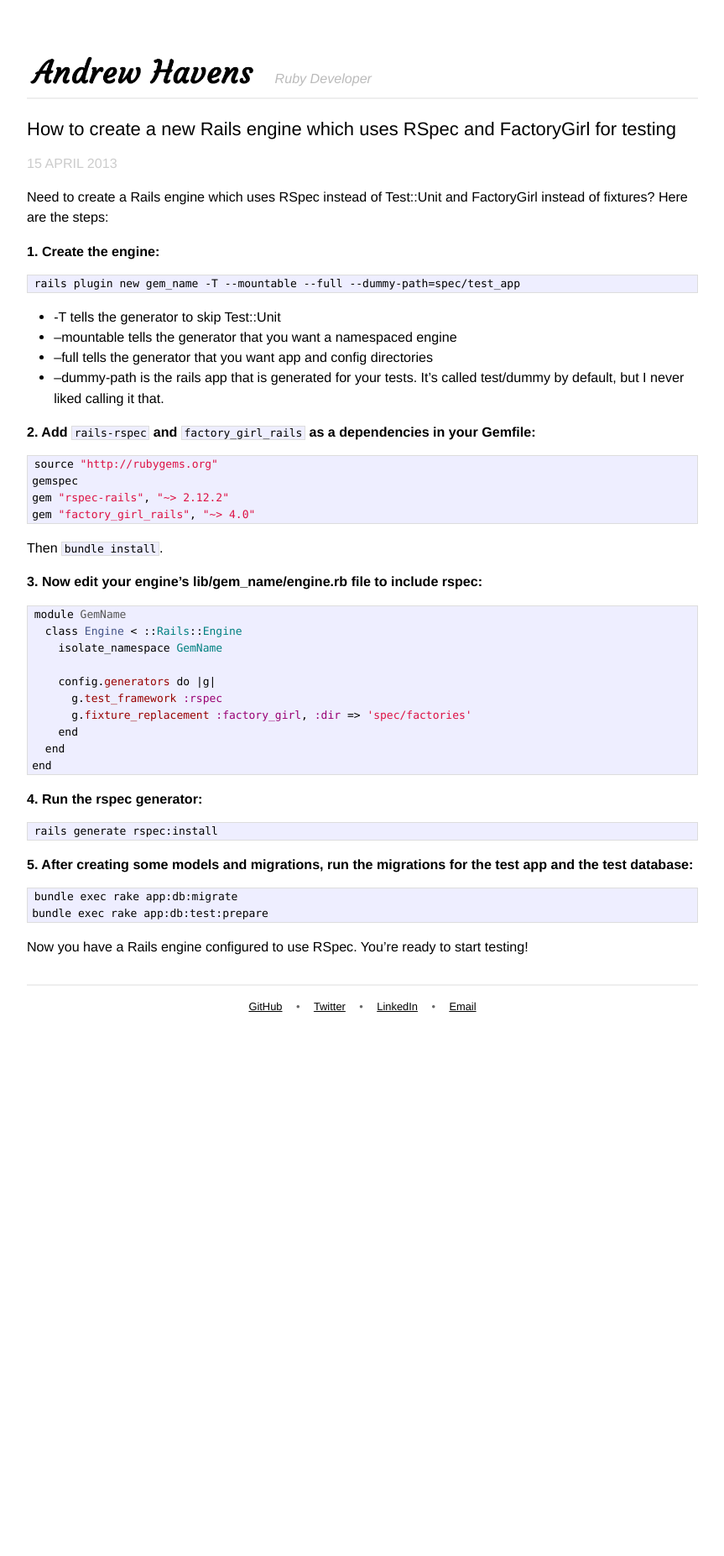
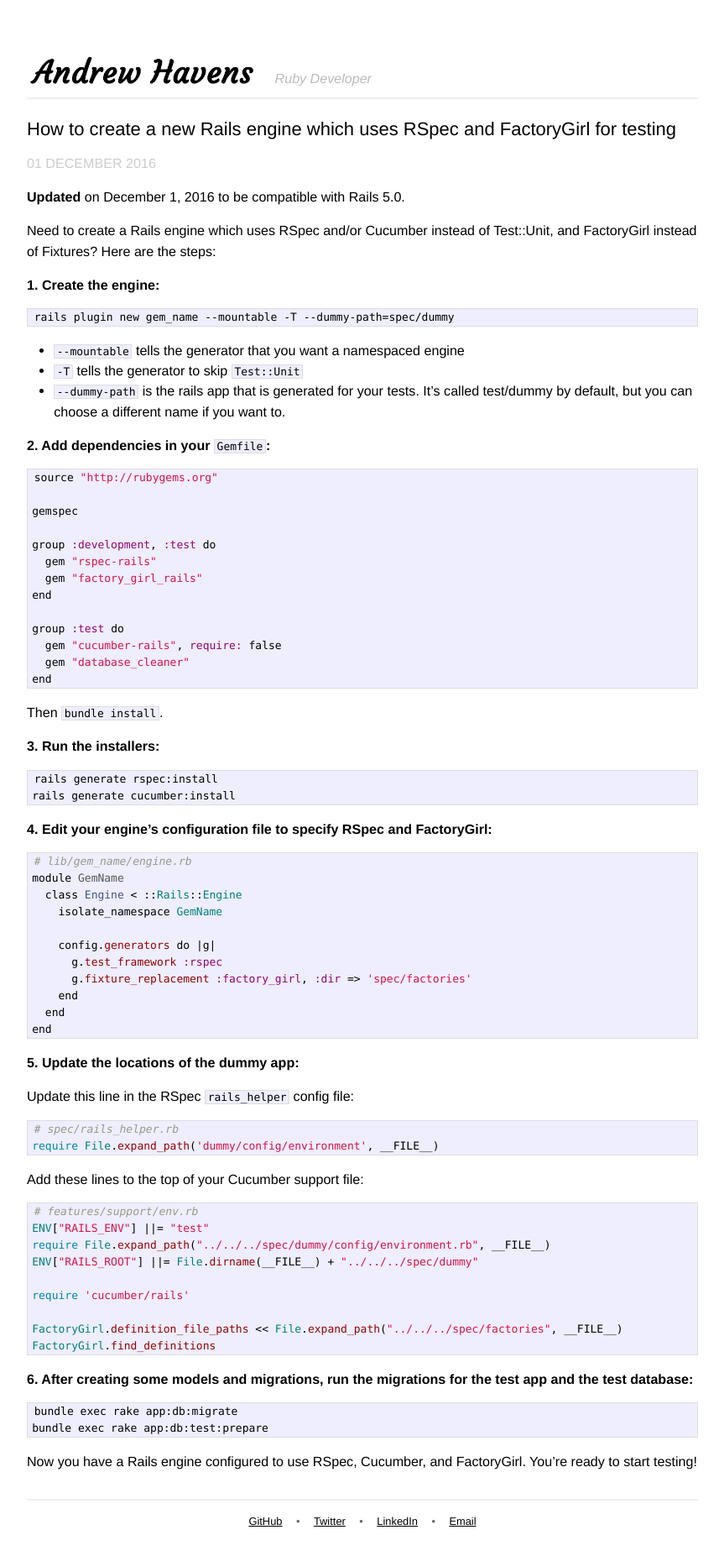
Before and after one commit to andrewhavens/andrewhavens.github.io, a Jekyll site: the page built from _posts/2013-04-15-how-to-create-a-new-rails-engine-which-uses-rspec-and-factorygirl-for-testing.md, in a window 1280 px wide. Shown: the whole page at 84% size, without its empty margins (208-1071 px from the left). Built offline with Jekyll 4.4.1, drawn with Linux system fonts in a browser that asks for light colours; Markdown is read by kramdown in place of the engine named in the settings; comment, search, counter and statistics services are not loaded; before the commit the page ends 1240 px from its top, so only the background shows below that.

Commit message:
Update Rails engine blog post.

````diff
--- a/_posts/2013-04-15-how-to-create-a-new-rails-engine-which-uses-rspec-and-factorygirl-for-testing.md
+++ b/_posts/2013-04-15-how-to-create-a-new-rails-engine-which-uses-rspec-and-factorygirl-for-testing.md
@@ -1,35 +1,53 @@
 ---
 layout: post
 title: "How to create a new Rails engine which uses RSpec and FactoryGirl for testing"
-date: 2013-04-15
+date: 2016-12-01
 permalink: /posts/27/how-to-create-a-new-rails-engine-which-uses-rspec-and-factorygirl-for-testing
 ---
-Need to create a Rails engine which uses RSpec instead of Test::Unit and FactoryGirl instead of fixtures? Here are the steps:
+**Updated** on December 1, 2016 to be compatible with Rails 5.0.
+
+Need to create a Rails engine which uses RSpec and/or Cucumber instead of Test::Unit, and FactoryGirl instead of Fixtures? Here are the steps:
 
 ### 1. Create the engine:
 
 ```text
-rails plugin new gem_name -T --mountable --full --dummy-path=spec/test_app
+rails plugin new gem_name --mountable -T --dummy-path=spec/dummy
 ```
-* -T tells the generator to skip Test::Unit
-* --mountable tells the generator that you want a namespaced engine
-* --full tells the generator that you want app and config directories
-* --dummy-path is the rails app that is generated for your tests. It's called test/dummy by default, but I never liked calling it that.
+* `--mountable` tells the generator that you want a namespaced engine
+* `-T` tells the generator to skip `Test::Unit`
+* `--dummy-path` is the rails app that is generated for your tests. It's called test/dummy by default, but you can choose a different name if you want to.
 
-### 2. Add `rails-rspec` and `factory_girl_rails` as a dependencies in your Gemfile:
+### 2. Add dependencies in your `Gemfile`:
 
 ```ruby
 source "http://rubygems.org"
+
 gemspec
-gem "rspec-rails", "~> 2.12.2"
-gem "factory_girl_rails", "~> 4.0"
+
+group :development, :test do
+  gem "rspec-rails"
+  gem "factory_girl_rails"
+end
+
+group :test do
+  gem "cucumber-rails", require: false
+  gem "database_cleaner"
+end
 ```
 
 Then `bundle install`.
 
-### 3. Now edit your engine's lib/gem_name/engine.rb file to include rspec:
+### 3. Run the installers:
+
+```text
+rails generate rspec:install
+rails generate cucumber:install
+```
+
+### 4. Edit your engine's configuration file to specify RSpec and FactoryGirl:
 
 ```ruby
+# lib/gem_name/engine.rb
 module GemName
   class Engine < ::Rails::Engine
     isolate_namespace GemName
@@ -42,17 +60,32 @@
 end
 ```
 
-### 4. Run the rspec generator:
+### 5. Update the locations of the dummy app:
 
-```text
-rails generate rspec:install
+Update this line in the RSpec `rails_helper` config file:
+```ruby
+# spec/rails_helper.rb
+require File.expand_path('dummy/config/environment', __FILE__)
 ```
 
-### 5. After creating some models and migrations, run the migrations for the test app and the test database:
+Add these lines to the top of your Cucumber support file:
+```ruby
+# features/support/env.rb
+ENV["RAILS_ENV"] ||= "test"
+require File.expand_path("../../../spec/dummy/config/environment.rb", __FILE__)
+ENV["RAILS_ROOT"] ||= File.dirname(__FILE__) + "../../../spec/dummy"
+
+require 'cucumber/rails'
+
+FactoryGirl.definition_file_paths << File.expand_path("../../../spec/factories", __FILE__)
+FactoryGirl.find_definitions
+```
+
+### 6. After creating some models and migrations, run the migrations for the test app and the test database:
 
 ```text
 bundle exec rake app:db:migrate
 bundle exec rake app:db:test:prepare
 ```
 
-Now you have a Rails engine configured to use RSpec. You're ready to start testing!
+Now you have a Rails engine configured to use RSpec, Cucumber, and FactoryGirl. You're ready to start testing!
````
